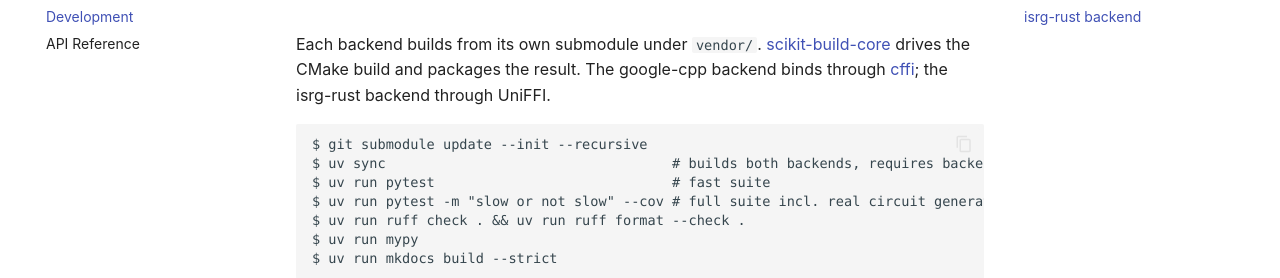
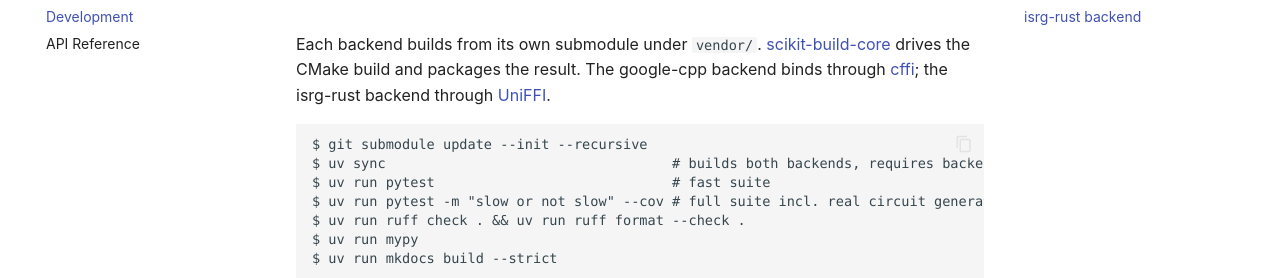
Before and after one commit to pipe23-org/pylongfellow, an MkDocs documentation site: the page built from docs/development.md, in a window 1280 px wide and 1153 px high. Shown: the part 148-426 px from the top of the window. Built offline with MkDocs 1.6.1 and Material for MkDocs 9.7.7, drawn with Linux system fonts in a browser that asks for light colours; comment, search, counter and statistics services are not loaded; part of the change alters nothing that is shown.

````diff
--- a/docs/development.md
+++ b/docs/development.md
@@ -3,7 +3,8 @@
 Each backend builds from its own submodule under `vendor/`.
 [scikit-build-core](https://scikit-build-core.readthedocs.io/) drives the CMake build and
 packages the result. The google-cpp backend binds through
-[cffi](https://cffi.readthedocs.io/); the isrg-rust backend through UniFFI.
+[cffi](https://cffi.readthedocs.io/); the isrg-rust backend through
+[UniFFI](https://mozilla.github.io/uniffi-rs/).
 
 ```
 $ git submodule update --init --recursive
````
